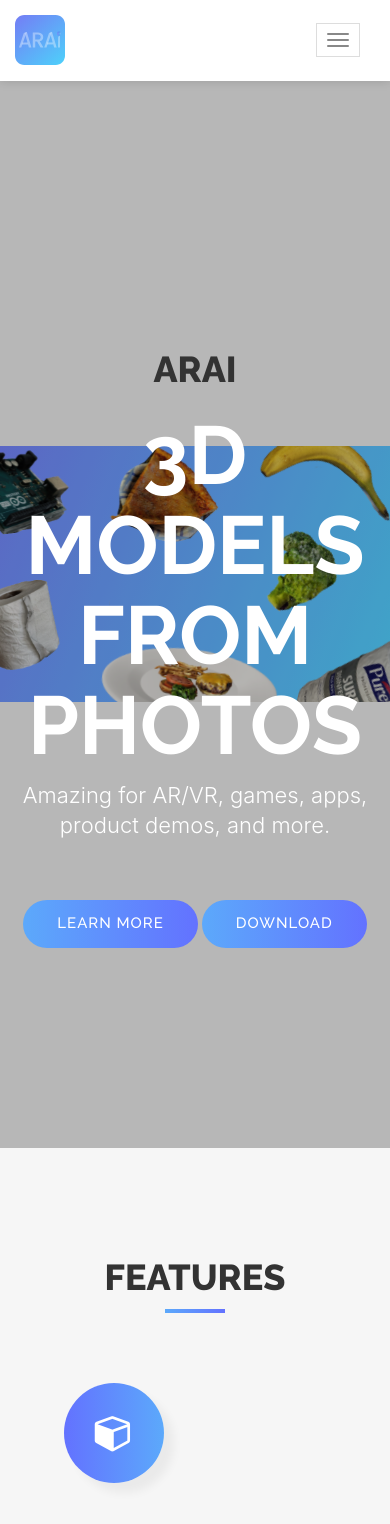
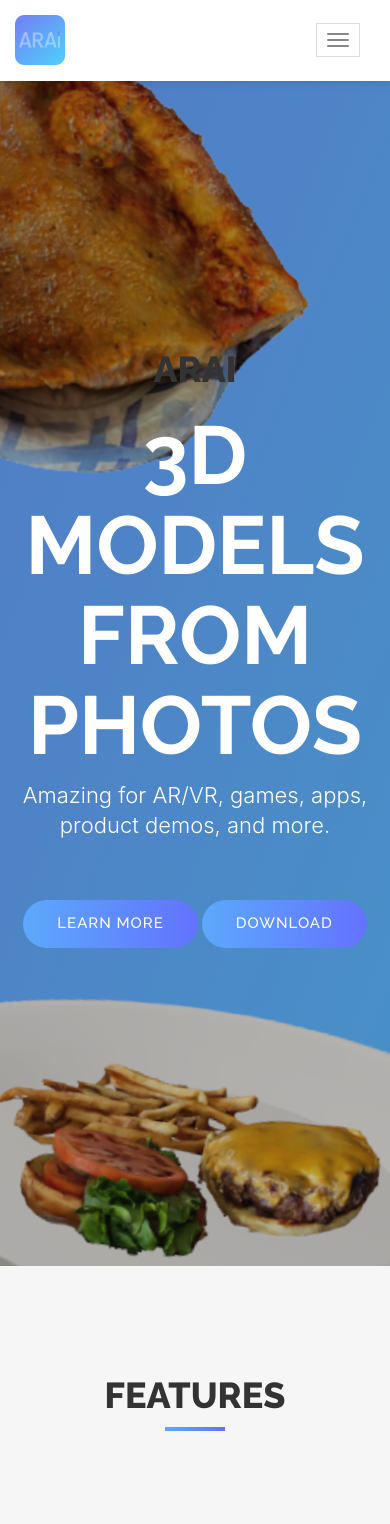
Before and after one commit to AndreasInk/ARAiWebsite, a React (Create React App) app: page / in a window 390 px wide. Shown: the top 1524 px of the page. Built offline with nearby package versions, Linux system fonts and the light colour scheme; what smooth-scroll would draw is missing.

Commit message:
Made the site mobile friendly

```diff
--- a/src/App.css
+++ b/src/App.css
@@ -38,8 +38,8 @@
 }
 
 .cover {
-  width: 100%;
-  height: 100%;
+  object-fit: cover;
+  width: 500%;
  }
  .h2 {
   color: white;
--- a/src/components/features.jsx
+++ b/src/components/features.jsx
@@ -9,7 +9,7 @@ export const Features = (props) => {
         <div className='row'>
           {props.data
             ? props.data.map((d, i) => (
-                <div key={`${d.title}-${i}`} className='col-xs-7 col-md-4'>
+                <div key={`${d.title}-${i}`} className='col-md-4'>
                   {' '}
                   <i className={d.icon}></i>
                   <h3>{d.title}</h3>
--- a/src/components/header.jsx
+++ b/src/components/header.jsx
@@ -5,7 +5,9 @@ export const Header = (props) => {
     <header id='header'>
       <div className='intro'>
       <div class="zstack">
-        <img src={ReactLogo} bg={{zIndex: 0, position:"absolute", top:0}} />
+        <bg>
+        <img src={ReactLogo} bg={{zIndex: 0, top:0}} class='cover'/>
+        </bg>
         <div className='overlay'>
           <div className='container'>
 
--- a/src/index.css
+++ b/src/index.css
@@ -12,23 +12,31 @@ code {
     monospace;
 }
 .cover {
-  height: auto;
-  width: 100%;
-  margin: auto;
+  object-fit: cover;
+  min-height: 150vh;
+  max-width: 100%;
  }
 
  .zstack {
-  height: auto;
+  object-fit: cover;
+	display: grid;
   width: 100%;
-	display: grid;
+  min-height: 150vh;
 	align-items: center;
 	justify-items: center;
+
 }
 .zstack > * {
+  object-fit: cover;
+  width: 100%;
+  min-height: 150vh;
 	grid-area: 1/1/1/1;
-  height: auto;
-  width: 100%;
+  background-size: cover;
+
 }
 .h2 {
   color: white;
 }
+.col-md-4 {
+  padding-top: 10%;
+}
```
